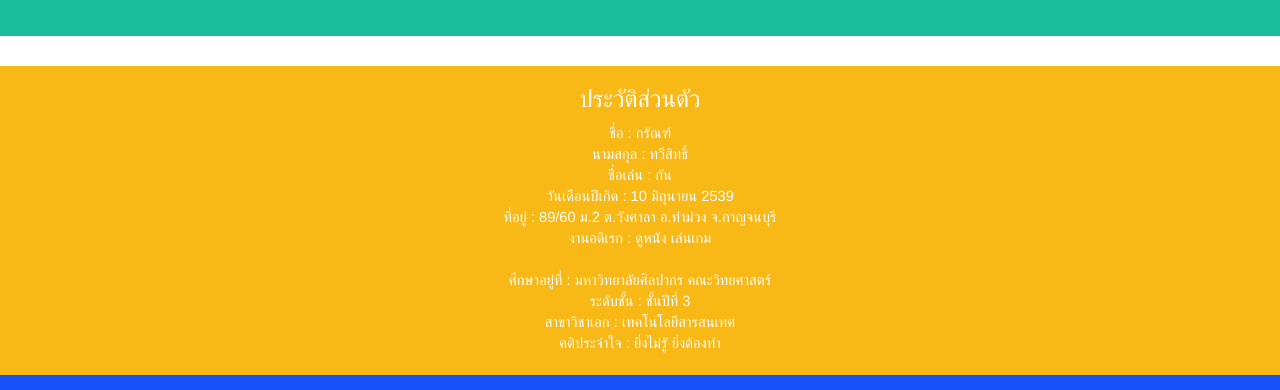
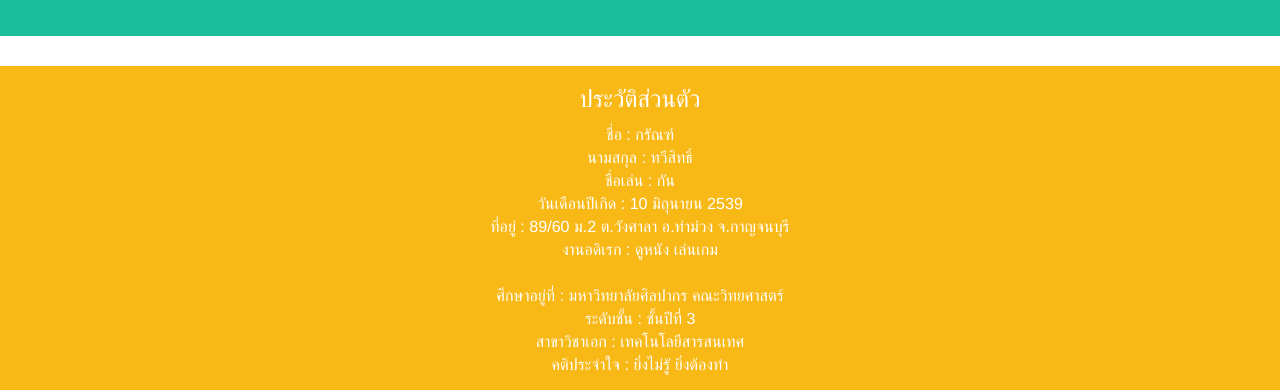
Before and after one commit to GUNNER9285/gunner9285.github.io, a plain HTML site: page index.html in a window 1280 px wide. Shown: the part 409-799 px from the top of the page. Drawn offline with nearby package versions, Linux system fonts and the light colour scheme.

Commit message:
newProfile beta 1.6
edit descrip

```diff
--- a/index.html
+++ b/index.html
@@ -29,7 +29,7 @@
       font-size: 140%;
     }
     span {
-      font-size: 105%;
+      font-size: 115%;
     }
 
   </style>
@@ -97,7 +97,8 @@
     </div>
     <br>
   </div>
-</div><br><br>
+  <br>
+</div>
 
 <footer class="container-fluid">
   <div class="row">
```
